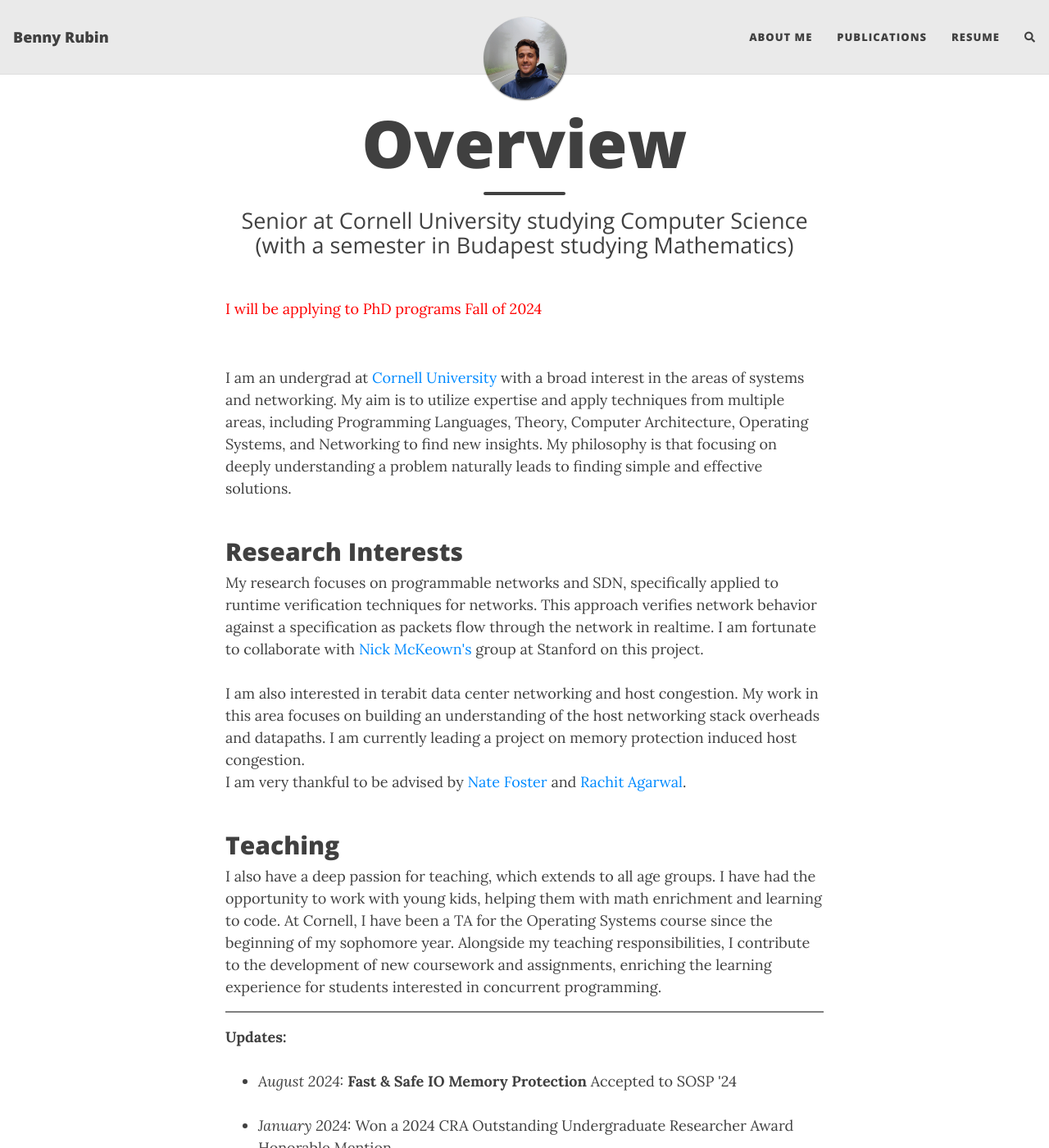
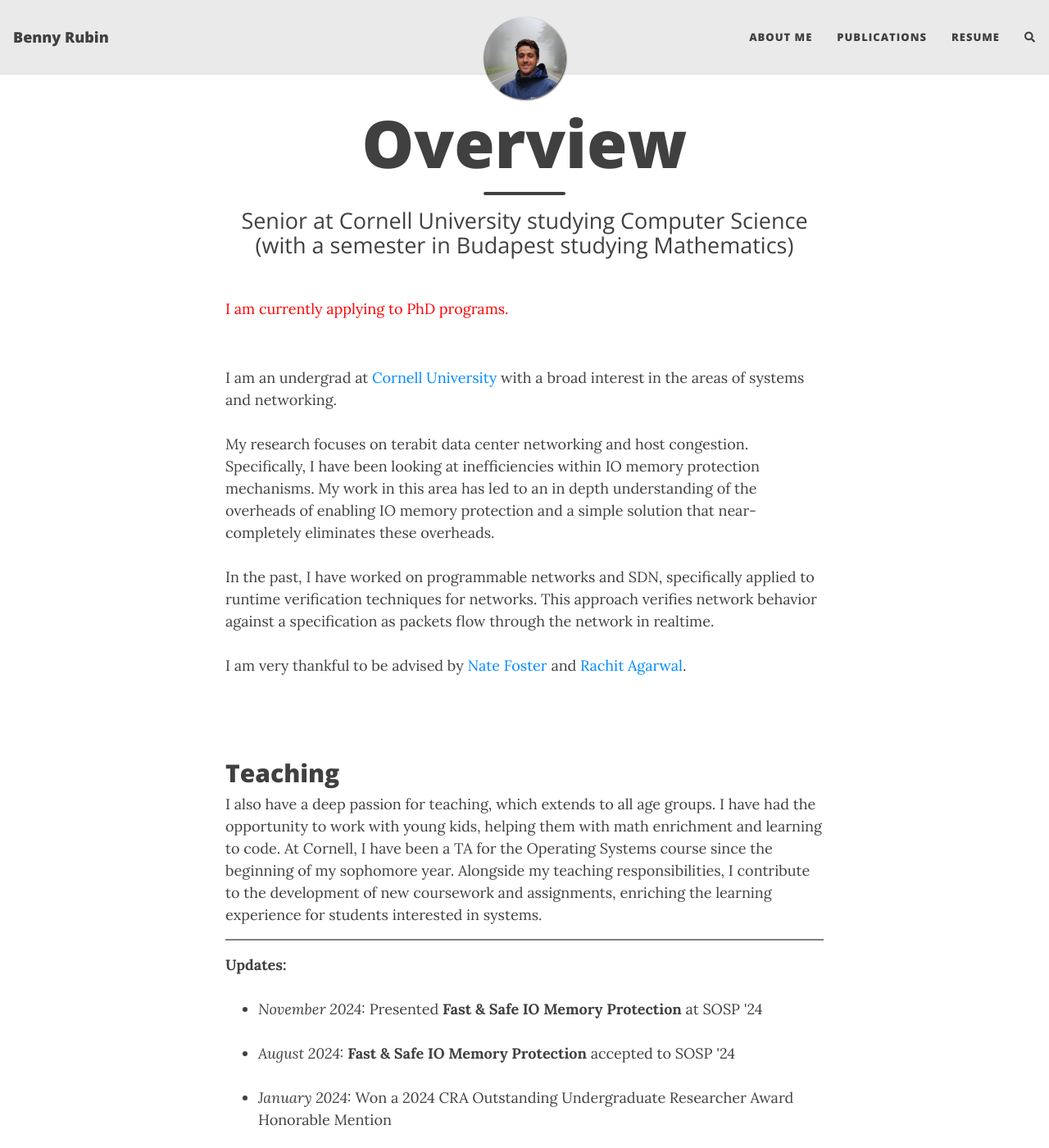
Before and after one commit to bennyrubin/bennyrubin.github.io, a Jekyll site: the page built from index.html, in a window 1280 px wide and 1400 px high. Shown: the whole window at 82% size. Built offline with Jekyll 4.4.1, drawn with Linux system fonts in a browser that asks for light colours; nearby versions of some CDN libraries; the list of posts is cut into pages by our own code; comment, search, counter and statistics services are not loaded; some of the changed text lies outside the part shown.

Commit message:
updated front page text

```diff
--- a/index.html
+++ b/index.html
@@ -4,41 +4,33 @@ title: Overview
 subtitle: Senior at Cornell University studying Computer Science (with a semester in Budapest studying Mathematics)
 ---
 
-<p style="color:red;">I will be applying to PhD programs Fall of 2024</p>
+<p style="color:red;">I am currently applying to PhD programs.</p>
 
 
 <br>I am an undergrad at <a href="https://www.cs.cornell.edu">Cornell University</a> with a broad interest in the
-areas of systems and networking. My aim is to utilize expertise and apply techniques from multiple areas, including
-Programming Languages, Theory, Computer Architecture, Operating Systems, and Networking
-to find new insights. My philosophy is that focusing on deeply understanding a problem naturally leads to finding simple
-and effective solutions.<br><br>
+areas of systems and networking.<br><br>
 
+My research focuses on terabit data center networking and host congestion. Specifically, I have been looking at inefficiencies
+within IO memory protection mechanisms. My work in this area has led to an in depth understanding of the overheads of enabling IO
+memory protection and a simple solution that near-completely eliminates these overheads.
 
-<h2>Research Interests</h2>
+<br><br>
+In the past, I have worked on programmable networks and SDN, specifically applied to runtime verification
+techniques for networks. This approach verifies network behavior against a specification as packets flow
+through the network in realtime.
 
-My research focuses on programmable networks and SDN, specifically applied to runtime verification
-techniques for networks. This approach verifies network behavior against a specification as packets flow
-through the network in realtime. I am fortunate to collaborate with <a href="http://yuba.stanford.edu/~nickm/">Nick
-    McKeown's</a>
-group at Stanford on this project.
-<br><br>
-
-
-I am also interested in terabit data center networking and host congestion. My work in this area focuses on building an
-understanding of the host networking stack overheads and datapaths. I am currently leading a project on memory
-protection induced host congestion. <br> I am very
+<br><br> I am very
 thankful to be advised by <a href="https://www.cs.cornell.edu/~jnfoster/">Nate Foster</a> and <a
     href="https://www.cs.cornell.edu/~ragarwal/">Rachit Agarwal</a>.<br><br>
+<br><br>
 
 <h2>Teaching</h2>
 
-
 I also have a deep passion for teaching, which extends to all age groups. I have had the opportunity to work with young
-kids, helping them with math
-enrichment and learning to code.
+kids, helping them with math enrichment and learning to code.
 At Cornell, I have been a TA for the Operating Systems course since the beginning of my sophomore year.
 Alongside my teaching responsibilities, I contribute to the development of new coursework and assignments, enriching the
-learning experience for students interested in concurrent programming. <br>
+learning experience for students interested in systems. <br>
 
 
 
@@ -47,10 +39,16 @@ learning experience for students interested in concurrent programming. <br>
 <b>Updates:</b><br><br>
 
 <ul>
-    <li><i>August 2024:</i> <b>Fast & Safe IO Memory Protection</b> Accepted to SOSP '24
+    <li><i>November 2024:</i> Presented <b>Fast & Safe IO Memory Protection</b> at SOSP '24
+    </li><br>
+
+    <li><i>August 2024:</i> <b>Fast & Safe IO Memory Protection</b> accepted to SOSP '24
     </li><br>
 
     <li><i>January 2024:</i> Won a 2024 CRA Outstanding Undergraduate Researcher Award Honorable Mention
+    </li><br>
+
+    <li><i>December 2023:</i> Won a faculty nominated Teaching Excellence Award
     </li><br>
 
     <li><i>August 2023:</i> Featured on the Cornell CIS <a
@@ -63,15 +61,7 @@ learning experience for students interested in concurrent programming. <br>
         Saarbrücken, Germany
     </li><br>
 
-    <li><i>May 2023:</i> <b>Hydra: Effective Runtime Network Verification</b> Accepted to SIGCOMM '23
-    </li><br>
-
-    <li><i>May 2023:</i> Won a Faculty Nominated TA Award
-    </li><br>
-
-    <li><i>March 2023:</i> Panelist at <a
-            href="https://stat.cornell.edu/news/researchers-share-work-opportunities-acsu-research-night">Research
-            Night</a> for Cornell undergrad CS students
+    <li><i>May 2023:</i> <b>Hydra: Effective Runtime Network Verification</b> accepted to SIGCOMM '23
     </li><br>
 
 </ul>
```
Also changed, not shown: publications.md (+1 -1 lines).
